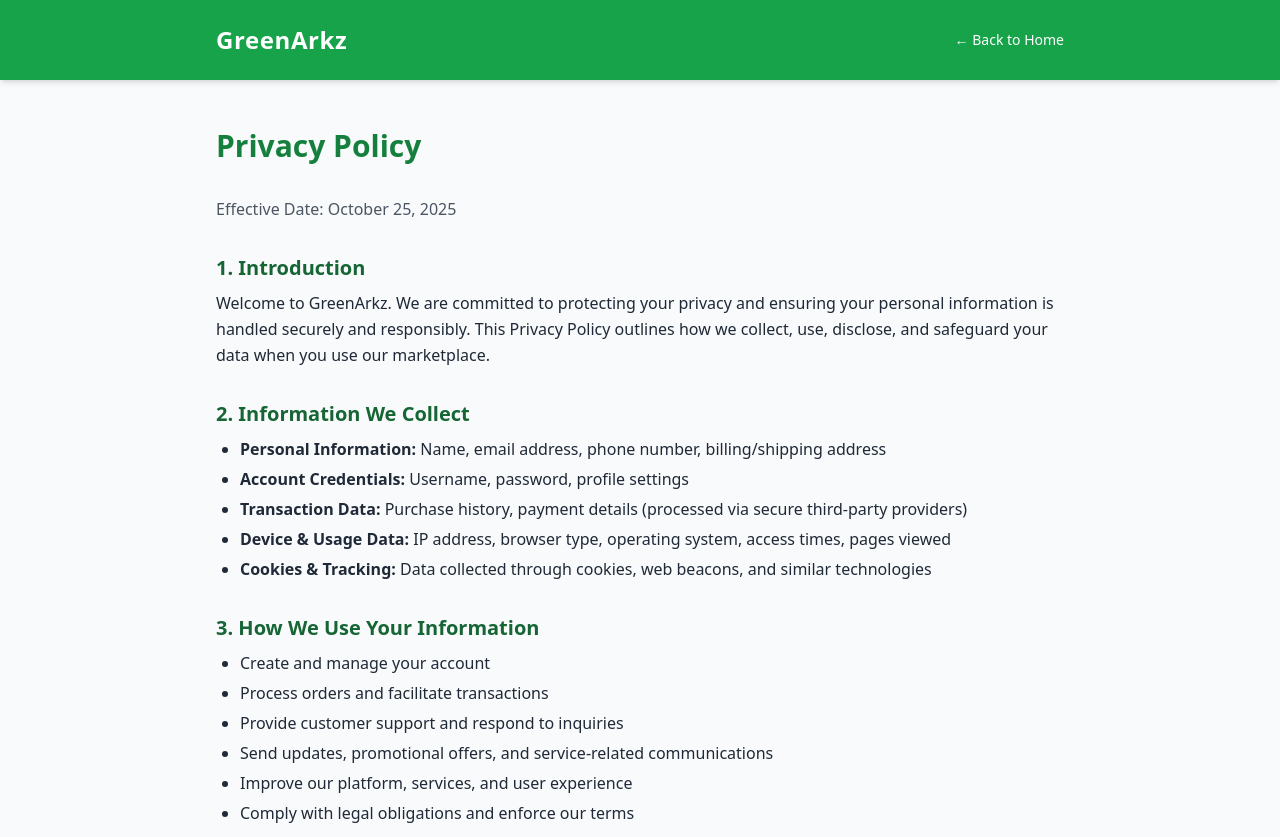
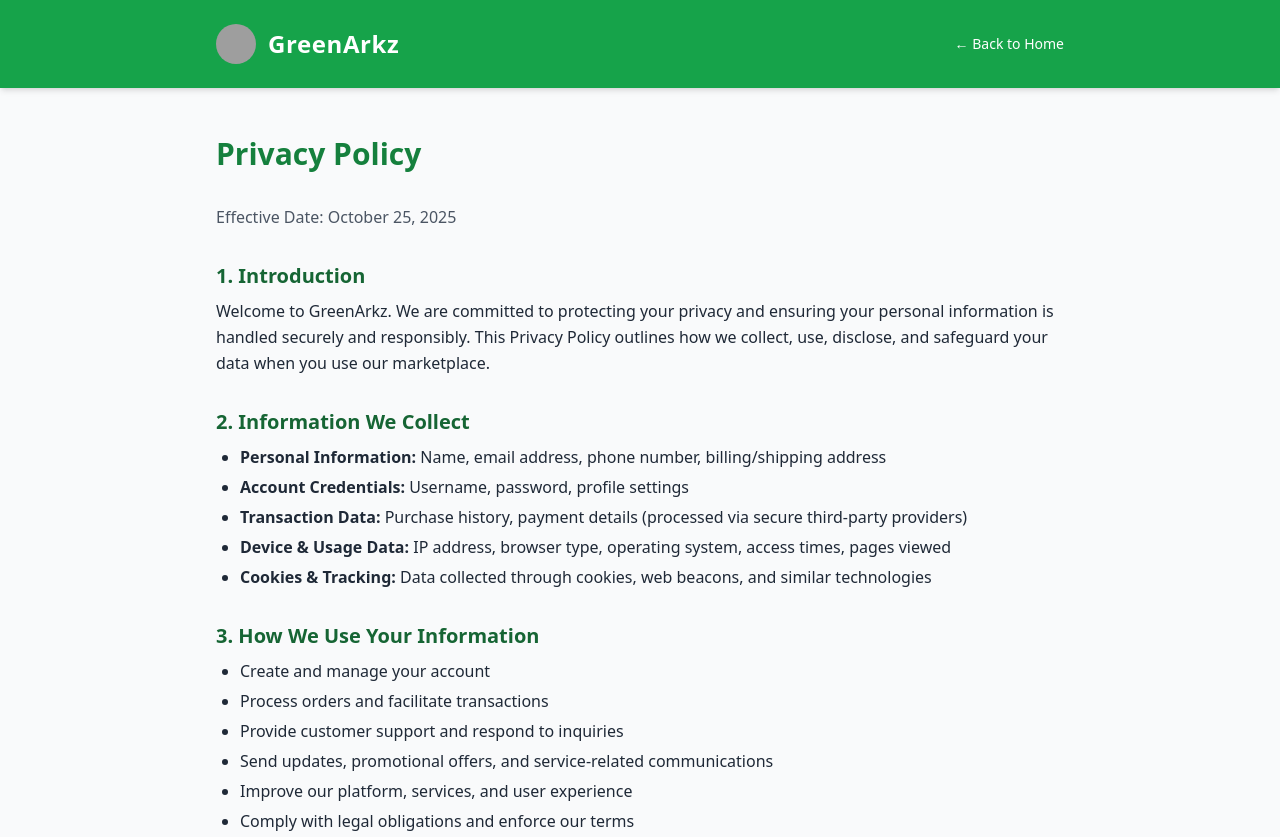
Before and after one commit to unlovedcake/Green-Arkz-Privacy-Policy, a plain HTML site: page index.html in a window 1280 px wide. Shown: the top 837 px of the page. Drawn offline with nearby package versions, Linux system fonts and the light colour scheme; grey boxes are pictures that could not be loaded.

Commit message:
Refactor header structure in index.html

```diff
--- a/index.html
+++ b/index.html
@@ -42,12 +42,15 @@
 <body class="bg-gray-50 text-gray-800 font-sans leading-relaxed">
   <div id="progress-bar"></div>
 
-  <header class="bg-green-600 text-white py-6 shadow-md fade-in">
-    <div class="max-w-4xl mx-auto px-6 flex items-center justify-between">
+ <header class="bg-green-600 text-white py-6 shadow-md fade-in">
+  <div class="max-w-4xl mx-auto px-6 flex items-center justify-between">
+    <div class="flex items-center space-x-3">
+      <img src="images/app_logo.png" alt="GreenArkz Logo" class="h-10 w-10 rounded-full">
       <h1 class="text-2xl font-semibold tracking-wide">GreenArkz</h1>
-      <a href="index.html" class="text-sm hover:underline">← Back to Home</a>
     </div>
-  </header>
+    <a href="index.html" class="text-sm hover:underline">← Back to Home</a>
+  </div>
+ </header>
 
   <main class="max-w-4xl mx-auto px-6 py-12 space-y-8 fade-in">
     <h2 class="text-3xl font-semibold mb-4 text-green-700">Privacy Policy</h2>
```
